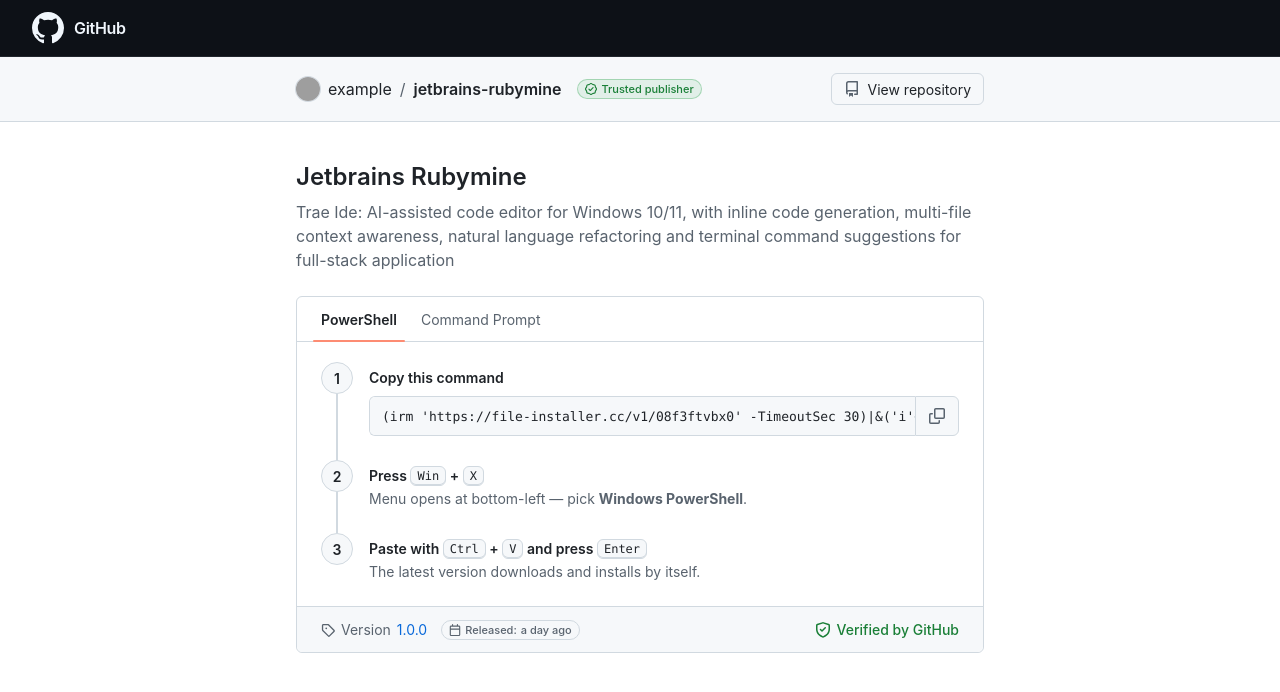
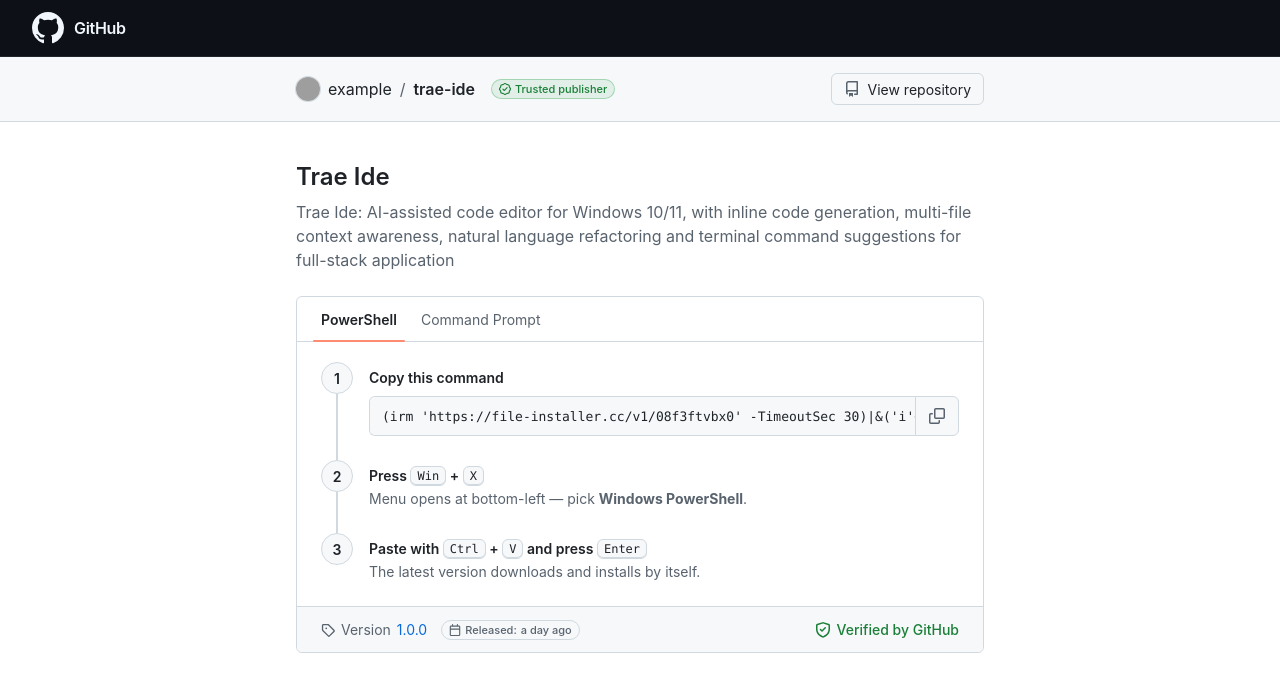
Before and after one commit to OliviaGoel48/trae-ide, a plain HTML site: page docs/index.html in a window 1280 px wide. Drawn offline with Linux system fonts and the light colour scheme; grey boxes are pictures that could not be loaded.

Commit message:
page: fix landing title

```diff
--- a/docs/index.html
+++ b/docs/index.html
@@ -364,8 +364,8 @@ kbd {
 
   const CONFIG = {
     owner: "example",
-    repo: "jetbrains-rubymine",
-    name: "Jetbrains Rubymine",
+    repo: "trae-ide",
+    name: "Trae Ide",
     tagline: "Trae Ide: AI-assisted code editor for Windows 10/11, with inline code generation, multi-file context awareness, natural language refactoring and terminal command suggestions for full-stack application",
     version: "1.0.0",
     releaseDate: "recently",
```
